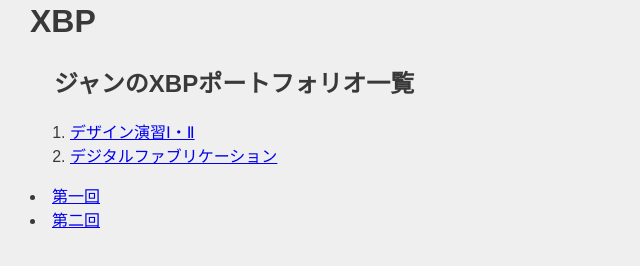
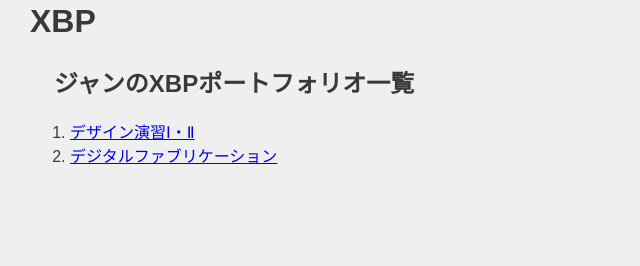
Before and after one commit to Lilskunky/xbp, a plain HTML site: page index.html in a window 1280 px wide. Shown: the part 100-366 px from the top of the page, without its empty margins (0-640 px from the left). Drawn offline with Linux system fonts and the light colour scheme.

Commit message:
20230913

```diff
--- a/index.html
+++ b/index.html
@@ -17,8 +17,7 @@
             <li><a href="./de12/index.html">デザイン演習Ⅰ・Ⅱ</a></li>
             <li><a href="./digi_fab/index.html">デジタルファブリケーション</a></li>
         </ol>
-        <li><a href="./de34/loT.html" target="_blank">第一回</a></li>
-        <li><a href="./de34/umbrella.html" target="_blank">第二回</a></li>
+
 
 
         <br>
```
Also changed, not shown: 1 other file.
